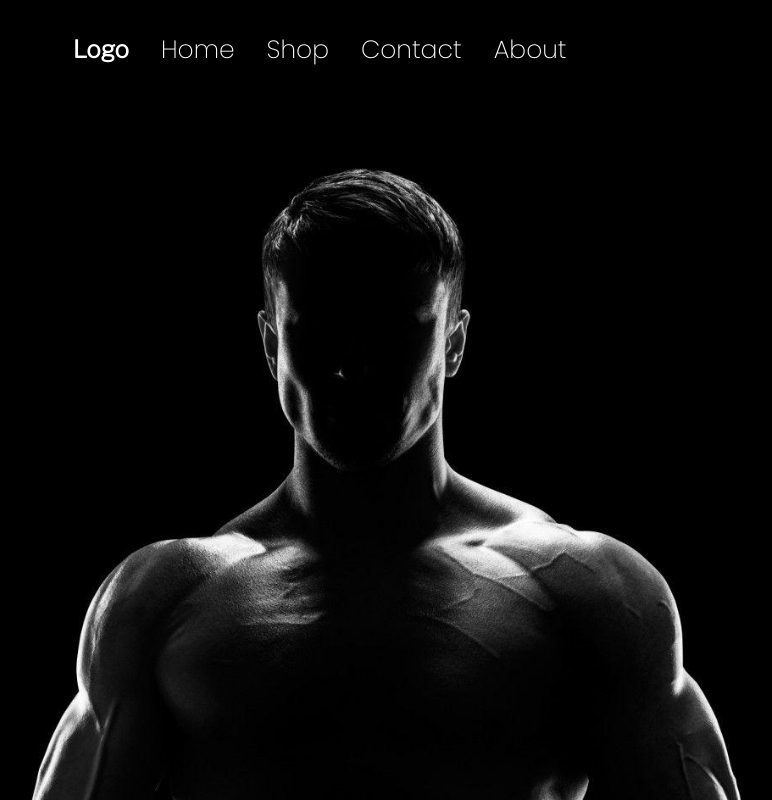
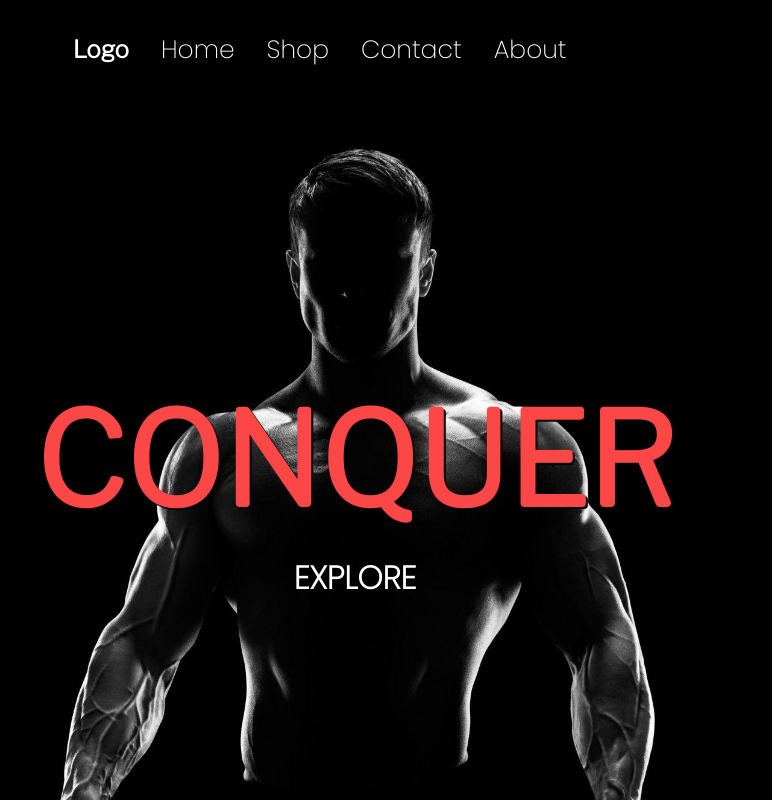
Before and after one commit to Swapnilrupakhetee/gym-website, a React (Create React App) app: page / in a window 1280 px wide. Shown: the top 800 px of the page, without its empty margins (285-1057 px from the left). Built offline with nearby package versions, Linux system fonts and the light colour scheme.

Commit message:
working hero section

```diff
--- a/src/components/Herosection.jsx/Herosection.jsx
+++ b/src/components/Herosection.jsx/Herosection.jsx
@@ -32,7 +32,10 @@ function Navbar() {
     </header>
     <div className='hero'>
       <div className='hero-text'>
-
+        <h1>CONQUER</h1>
+        <div className='hero-button'>
+          EXPLORE
+        </div>
       </div>
 
     </div>
--- a/src/styles/herosection.css
+++ b/src/styles/herosection.css
@@ -31,6 +31,7 @@ nav a{
     text-decoration: none;
     font-family: 'Poppins', sans-serif;
     font-size: 25px;
+    transition: 0.5s ease-in;
 
 }
 .navs{
@@ -43,7 +44,8 @@ nav a{
 
 }
 nav a:hover{
-    color: var(--secondaryColor);
+    color: #c08383;
+    transition: 0.5s ease-in;
 }
 header .nav-btn{
     padding: 5px;
@@ -96,19 +98,24 @@ header .nav-btn{
     nav a{
         font-size: 1rem;
     }
+    .hero-text h1{
+        font-size: 4rem;
+    }
+
 
 
 
 }
 /*Hero section*/
 .hero {
-    height: 150vh;
+    height: 100vh;
     background-image: url('../assets/images/background.jpg');
     background-position: center top; /* Center horizontally, align to the top vertically */
     background-size: cover;
     display: flex;
     align-items: center;
     justify-content: center;
+
   }
 
 
@@ -116,4 +123,35 @@ header .nav-btn{
     display: flex;
     position: fixed;
     padding: 5rem;
+
 }
+.hero-text{
+    color: rgb(252, 71, 71);
+    text-shadow: 2px 2px #000000;
+    font-weight: 700;
+    font-size: 4rem;
+    text-align: center;
+
+}
+.hero-button{
+    cursor: pointer;
+    text-shadow: none;
+    font-weight: 800;
+    margin: 0 auto;
+    color: #ffffff;
+    width: fit-content;
+
+    padding: 1rem;
+    font-size: 2rem;
+    border: none;
+    border-radius: 10px;
+    transition: 0.3s ease-in;
+    font-family: 'Poppins', sans-serif;
+
+}
+.hero-button:hover{
+    transition: 0.3s ease-in;
+    color: black;
+    background-color: rgba(255, 255, 255, 0.856);
+
+}
```
